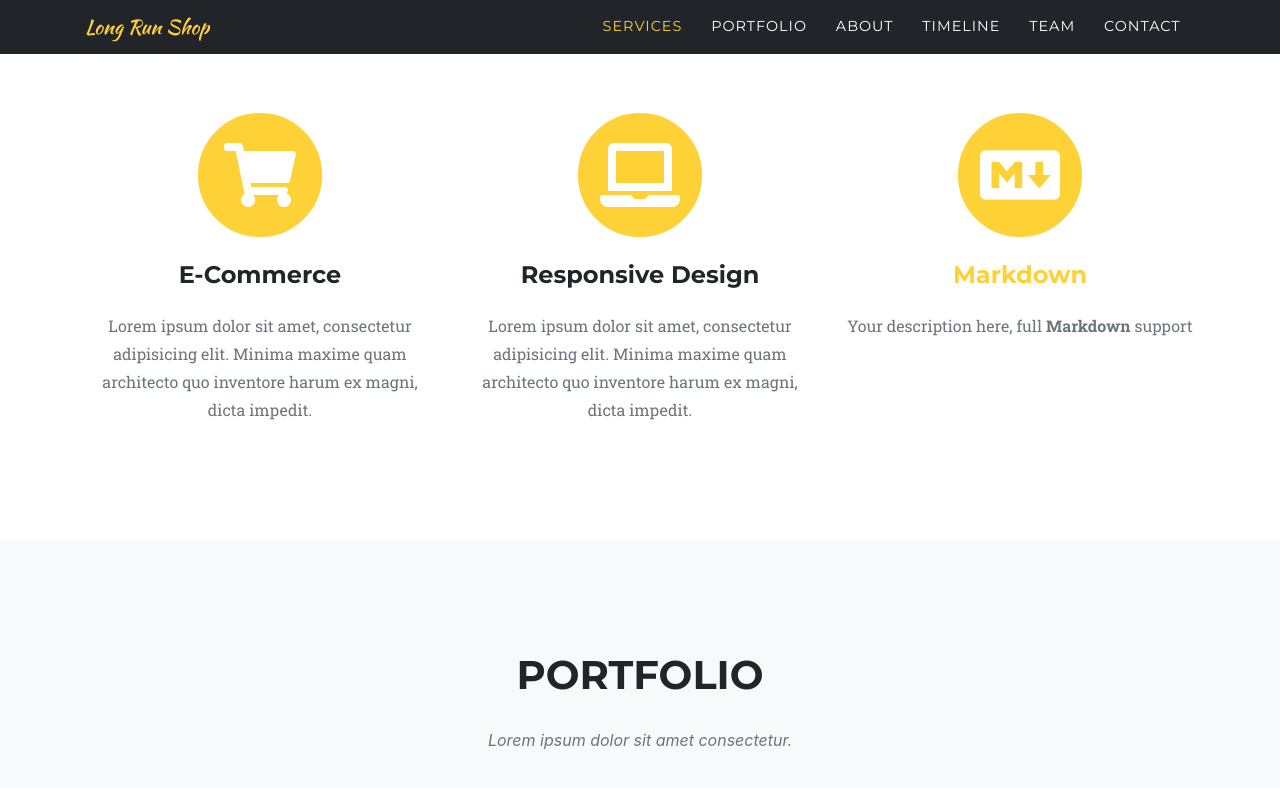
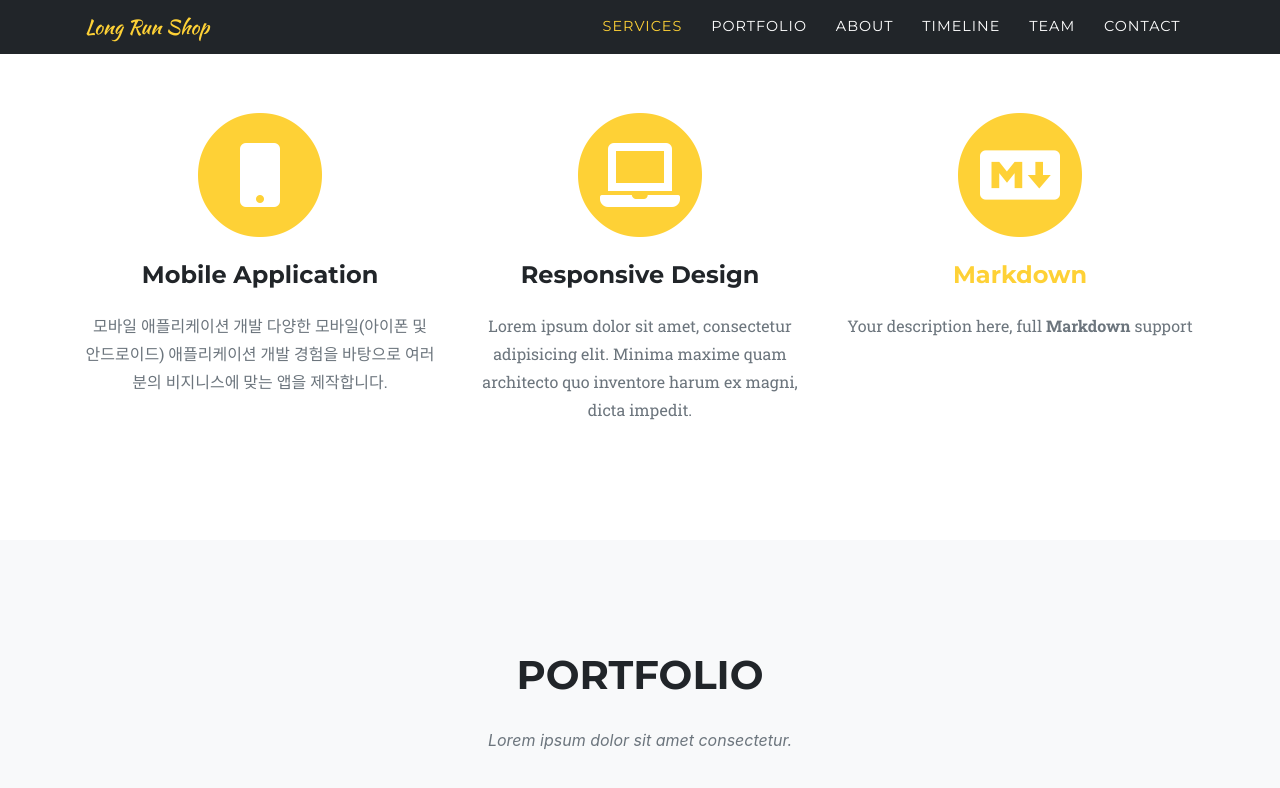
Before and after one commit to WowPeter/long-run-shop, a Jekyll site: the page built from index.md, in a window 1280 px wide and 900 px high, scrolled down 991 px, cut to the strip 0-805 px from the top of the window. Shown: the top 788 px of the strip. Built offline with Jekyll 4.4.1, drawn with Linux system fonts in a browser that asks for light colours; some web fonts are replaced.

Commit message:
코드 정리

```diff
--- a/_data/sitetext.yml
+++ b/_data/sitetext.yml
@@ -21,9 +21,9 @@ en: &DEFAULT_EN
     text: "Lorem ipsum"
     section: services
     list:
-      - title: "E-Commerce"
-        desc: "Lorem ipsum dolor sit amet, consectetur adipisicing elit. Minima maxime quam architecto quo inventore harum ex magni, dicta impedit."
-        icon: fas fa-shopping-cart #find more at https://fontawesome.com/icons
+      - title: "Mobile Application"
+        desc: "모바일 애플리케이션 개발\n다양한 모바일(아이폰 및 안드로이드) 애플리케이션 개발 경험을 바탕으로 여러분의 비지니스에 맞는 앱을 제작합니다."
+        icon: fas fa-mobile #find more at https://fontawesome.com/icons
       - title: "Responsive Design"
         desc: "Lorem ipsum dolor sit amet, consectetur adipisicing elit. Minima maxime quam architecto quo inventore harum ex magni, dicta impedit."
         icon: fas fa-laptop
@@ -157,11 +157,9 @@ en: &DEFAULT_EN
         icon: "fab fa-github"
       - url: https://instagram.com
         icon: "fab fa-instagram"
-      - url: https://instagram.com
+      - url: #
         icon: "fab fa-blogger"
-      - url: https://instagram.com
-        icon: "fab fa-tiktok"
-      - url: https://instagram.com
+      - url: #
         icon: "fab fa-github"
 
 en-001: #English (World)
```
Also changed, not shown: 1 other file.
